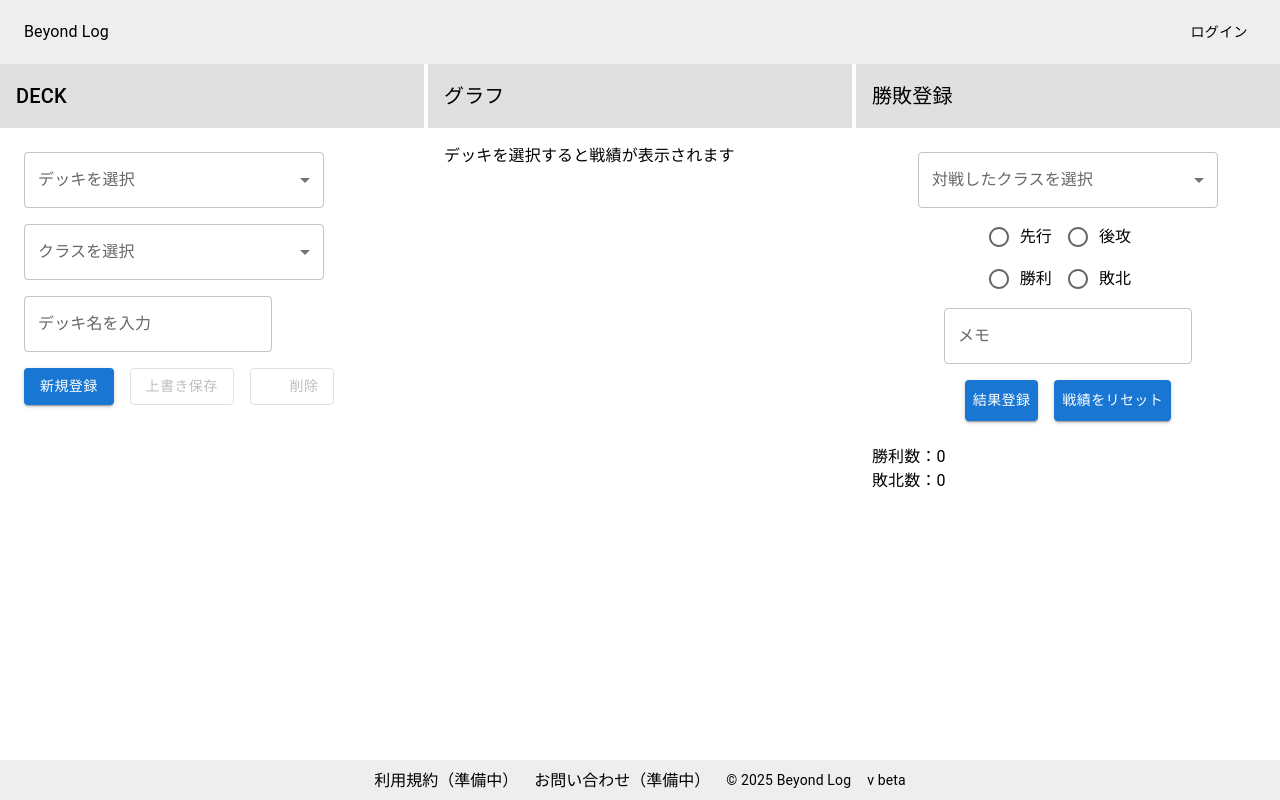
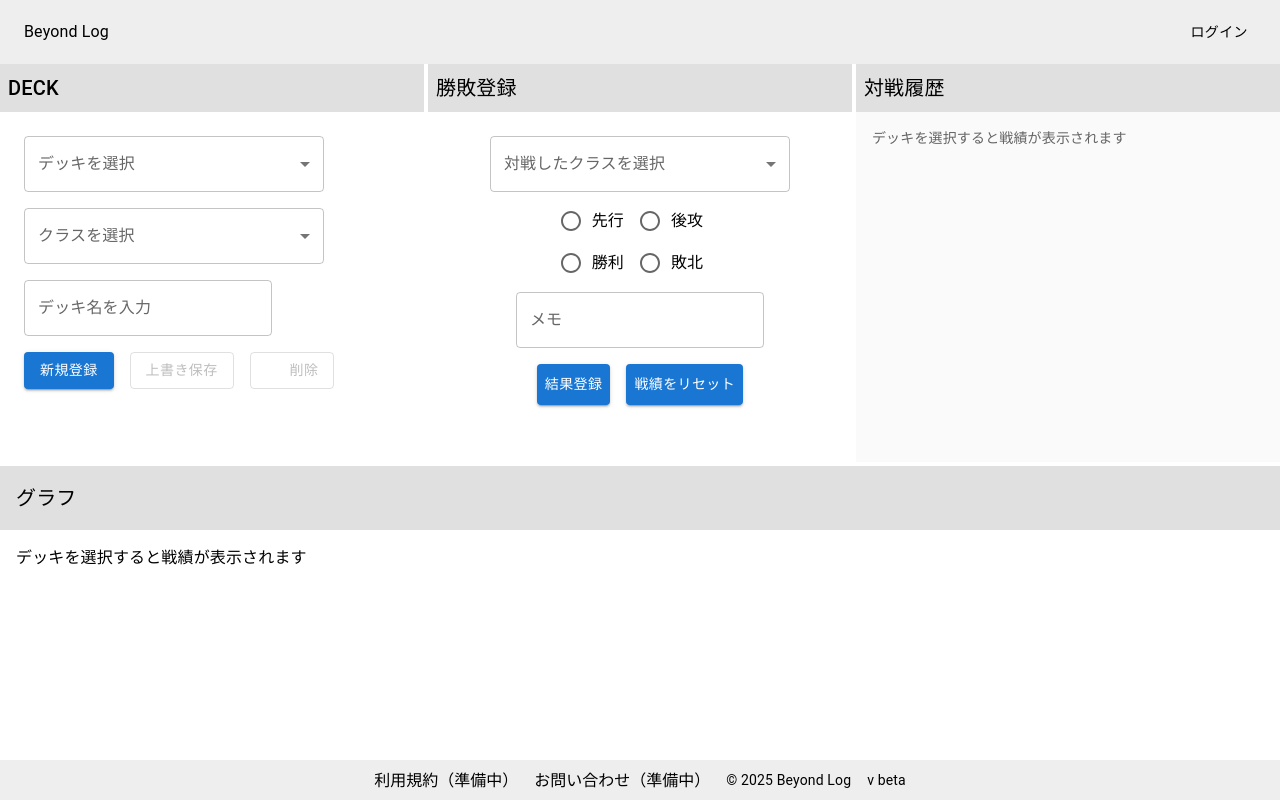
Before and after one commit to narudev4/beyond-log, a Next.js app: page /dashboard in a window 1280 px wide. Built offline with nearby package versions, Linux system fonts and the light colour scheme; some icons are missing.

Commit message:
MatchHistoryで履歴を表示

```diff
--- a/src/app/components/DeckPanel.jsx
+++ b/src/app/components/DeckPanel.jsx
@@ -123,7 +123,7 @@ const DeckPanel = ({ selectDeckId, onSelectDeck, onDeckChange }) => {
       <Typography
         variant="h6"
         component="h2"
-        sx={{ bgcolor: "grey.300", p: 2, mb: 2 }}
+        sx={{ bgcolor: "grey.300", p: 1, mb: 2 }}
       >
         DECK
       </Typography>
@@ -142,7 +142,7 @@ const DeckPanel = ({ selectDeckId, onSelectDeck, onDeckChange }) => {
               {/* 引数にdを渡してdeckListをmapでループする、keyとvalueにd.idを設定、d.nameでデッキ名表示 */}
               {deckList.map((d) => (
                 <MenuItem key={d.id} value={d.id}>
-                  {d.name}
+                  {d.name}{" - "}{d.class}
                 </MenuItem>
               ))}
             </Select>
--- a/src/app/components/MatchForm.jsx
+++ b/src/app/components/MatchForm.jsx
@@ -98,7 +98,7 @@ const MatchForm = ({ selectDeckId, onAddMatch, onResetMatches }) => {
       <Typography
         variant="h6"
         component="h2"
-        sx={{ bgcolor: "grey.300", p: 2, mb: 2 }}
+        sx={{ bgcolor: "grey.300", p: 1, mb: 2 }}
       >
         勝敗登録
       </Typography>
@@ -200,10 +200,10 @@ const MatchForm = ({ selectDeckId, onAddMatch, onResetMatches }) => {
           </Button>
         </Stack>
       </Box>
-      <Box sx={{ m: 2 }}>
+      {/* <Box sx={{ m: 2 }}>
         <Typography>勝利数：{winCount}</Typography>
         <Typography>敗北数：{loseCount}</Typography>
-      </Box>
+      </Box> */}
     </Box>
   );
 };
--- /dev/null
+++ b/src/app/components/MatchHistory.jsx
@@ -0,0 +1,66 @@
+import { Box, Typography } from "@mui/material";
+
+// props：全対戦データ(matches)・選択中のデッキId（selectDeckId）
+const MatchHistory = ({ matches, selectDeckId }) => {
+	// 選択中のデッキIdに一致するデッキの戦績だけを抽出する
+  const filteredMatches = matches.filter(
+    (match) => match.deckId === selectDeckId
+  );
+
+  return (
+    <Box>
+      <Typography
+        variant="h6"
+        component="h2"
+        sx={{ bgcolor: "grey.300", p: 1 }}
+      >
+        対戦履歴
+      </Typography>
+      <Box
+        sx={{
+          height: "calc(100vh - 160px)", // ヘッダーなどの上の高さを差し引く
+          overflowY: "auto", // 縦スクロールを有効にする
+          p: 2,
+          bgcolor: "grey.50",
+          maxHeight: "350px",
+        }}
+      >
+        {/*デッキ未選択："デッキを選択すると戦績が表示されます"を表示
+				デッキ選択中・履歴なし："このデッキの対戦履歴はありません"を表示
+				デッキ選択中・履歴あり：履歴をリストで表示する
+				 */}
+        {!selectDeckId ? (
+          <Typography variant="body2" color="text.secondary">
+            デッキを選択すると戦績が表示されます
+          </Typography>
+        ) : filteredMatches.length === 0 ? (
+          <Typography variant="body2" color="text.secondary">
+            このデッキの対戦履歴はありません
+          </Typography>
+        ) : (
+          filteredMatches.map((match) => (
+            <Box
+              key={match.id}
+              sx={{ mb: 1, borderBottom: "1px solid #ddd", pb: 1 }}
+            >
+              <Typography variant="body2" fontWeight="bold">
+                vs {match.opponentDeck}
+              </Typography>
+              <Typography variant="body2">
+                {match.wentFirst ? "先行" : "後攻"} /{" "}
+                {match.result === "win" ? "勝利" : "敗北"} / {match.date}
+                {match.memo && (
+                  <Typography variant="caption" color="text.secondary">
+                    {" "} メモ: {match.memo}
+                  </Typography>
+                )}
+              </Typography>
+            </Box>
+          ))
+        )}
+      </Box>
+    </Box>
+  );
+};
+
+export default MatchHistory;
--- a/src/app/components/WinRateGraph.jsx
+++ b/src/app/components/WinRateGraph.jsx
@@ -83,7 +83,7 @@ const WinRateGraph = ({ matches }) => {
       <Typography
         variant="h6"
         component="h2"
-        sx={{ bgcolor: "grey.300", p: 2 }}
+        sx={{ bgcolor: "grey.300", p: 1 }}
       >
         グラフ
       </Typography>
--- a/src/app/dashboard/page.jsx
+++ b/src/app/dashboard/page.jsx
@@ -4,6 +4,7 @@ import DeckPanel from "../components/DeckPanel";
 import WinRateGraph from "../components/WinRateGraph";
 import MatchForm from "../components/MatchForm";
 import { useEffect, useState } from "react";
+import MatchHistory from "../components/MatchHistory";
 
 // ローカルストレージに保存する際のキー（MatchFormと統一）
 const STORAGE_KEY = "matchResult";
@@ -24,19 +25,18 @@ export default function DashboardPage() {
     const data = JSON.parse(localStorage.getItem("matchResult") || "[]");
     const filtered = data.filter((m) => m.deckId === deckId);
     setMatches(filtered);
-
   };
-	const handleResetMatches = (deckId) => {
-		const allMatches = JSON.parse(localStorage.getItem(STORAGE_KEY) || "[]");
-		const filtered =allMatches.filter((m) => m.deckId !== deckId);
-		localStorage.setItem(STORAGE_KEY, JSON.stringify(filtered));
-		setMatches([]);
-	};
+  const handleResetMatches = (deckId) => {
+    const allMatches = JSON.parse(localStorage.getItem(STORAGE_KEY) || "[]");
+    const filtered = allMatches.filter((m) => m.deckId !== deckId);
+    localStorage.setItem(STORAGE_KEY, JSON.stringify(filtered));
+    setMatches([]);
+  };
   return (
-    <Grid container columns={12} sx={{ width:"100%" }} spacing={0.5}>
+    <Grid container columns={12} sx={{ width: "100%" }} spacing={0.5}>
       {/* デッキの選択・作成・削除するフォーム */}
       {/* DeckPanelとMatchFormにpropsとしてselectDeckIdを渡す */}
-      <Grid size={{ xs: 12, sm: 6, md:4 }}>
+      <Grid size={{ xs: 12, sm: 6, md: 4 }}>
         <DeckPanel
           selectDeckId={selectDeckId}
           onSelectDeck={setSelectDeckId}
@@ -44,9 +44,22 @@ export default function DashboardPage() {
         />
       </Grid>
 
+      {/* 戦績（matches）を新規登録するフォーム*/}
+      {/* selectDeckIdで選択中のデッキの戦績に限定できる */}
+      <Grid size={{ xs: 12, sm: 6, md: 4 }}>
+        <MatchForm
+          selectDeckId={selectDeckId}
+          onAddMatch={(newMatch) => setMatches((prev) => [...prev, newMatch])}
+          onResetMatches={handleResetMatches}
+        />
+      </Grid>
+
+      <Grid size={{ md:4}}>
+        <MatchHistory matches={matches} selectDeckId={selectDeckId}/>
+      </Grid>
       {/* グラフを表示するフォーム*/}
       {/* MatchFormの登録内容(matches)を元に勝率グラフを更新 */}
-      <Grid size={{ xs: 12, sm: 6, md: 4 }}>
+      <Grid size={{ xs: 12, sm: 6, md: 12 }}>
         {selectDeckId ? (
           <WinRateGraph matches={matches} />
         ) : (
@@ -65,16 +78,6 @@ export default function DashboardPage() {
           </Box>
         )}
       </Grid>
-
-      {/* 戦績（matches）を新規登録するフォーム*/}
-      {/* selectDeckIdで選択中のデッキの戦績に限定できる */}
-      <Grid size={{ xs: 12, sm: 6, md: 4 }}>
-        <MatchForm
-          selectDeckId={selectDeckId}
-          onAddMatch={(newMatch) => setMatches((prev) => [...prev, newMatch])}
-					onResetMatches={handleResetMatches}
-        />
-      </Grid>
     </Grid>
   );
 }
```
